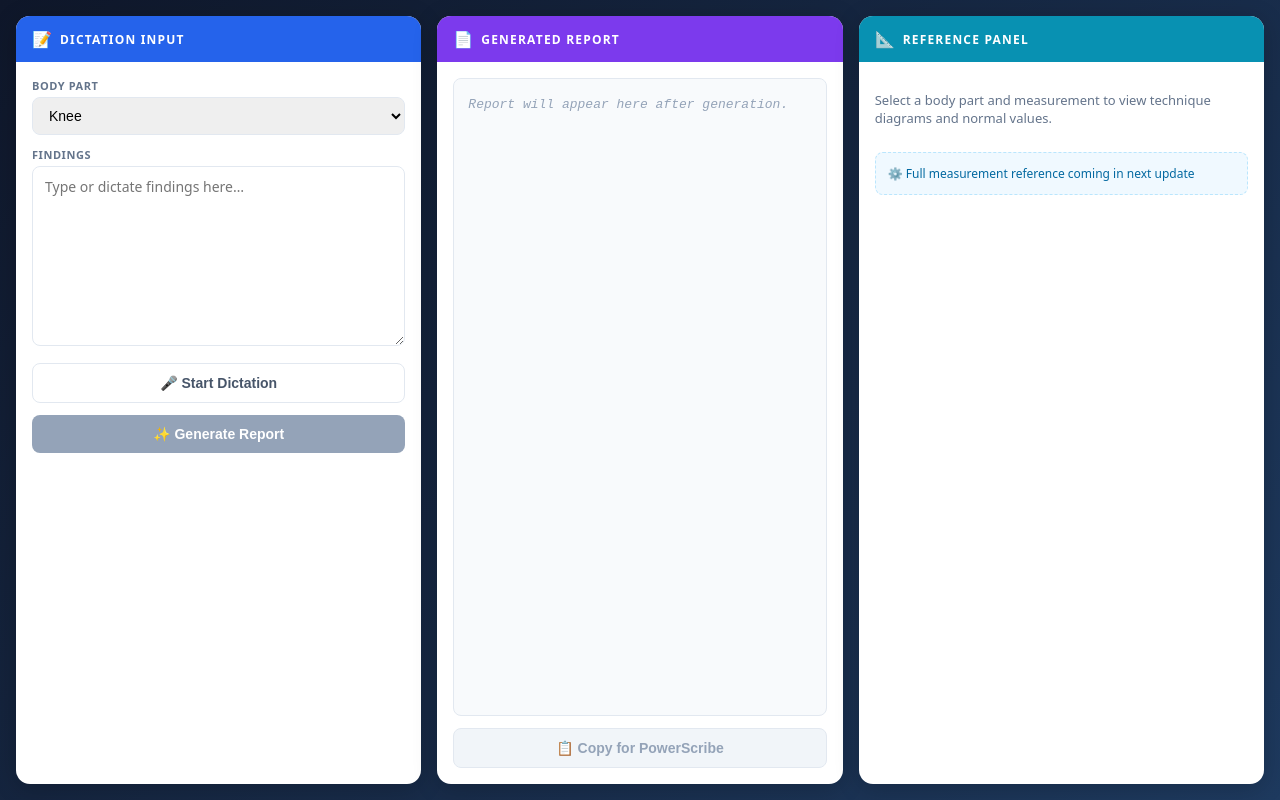
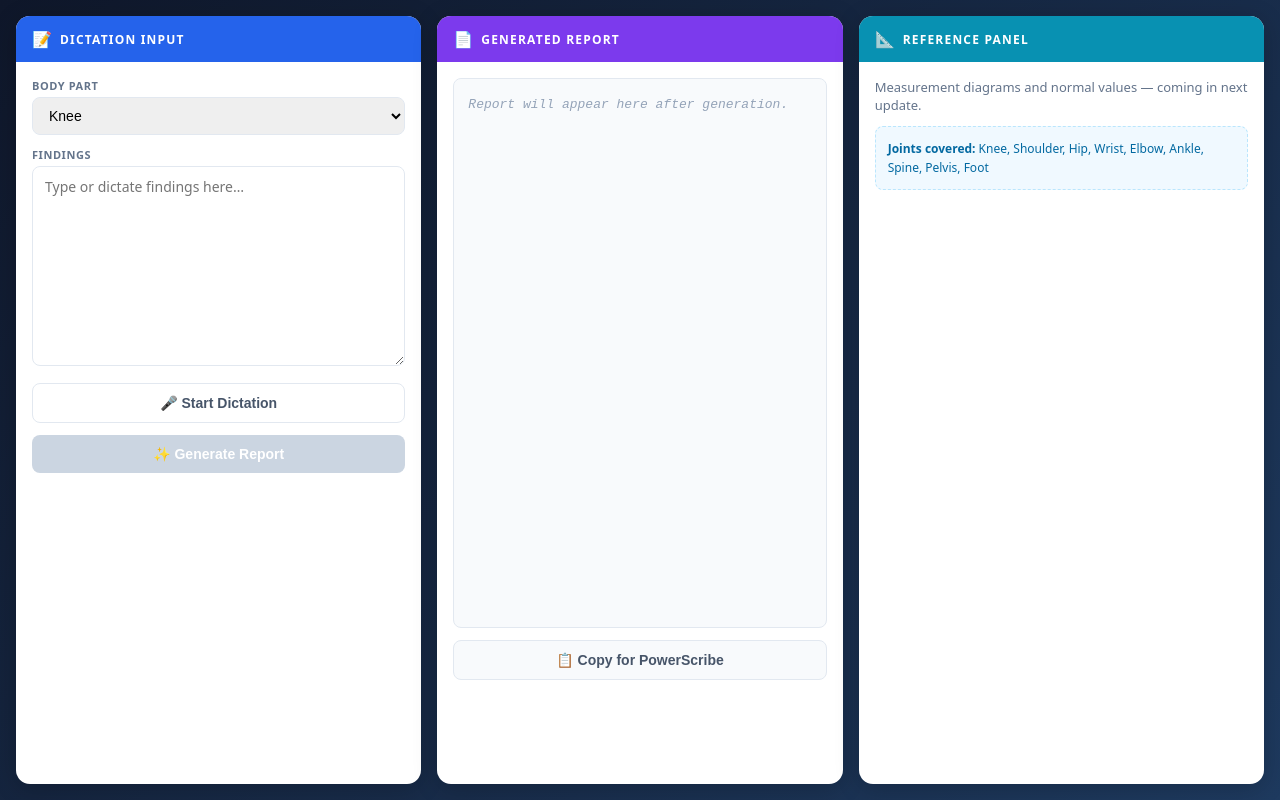
Before and after one commit to adamsinger82/MRI-Reporting, a Next.js app: page /dashboard in a window 1280 px wide. Built offline with nearby package versions, Linux system fonts and the light colour scheme.

Commit message:
Update page.js

```diff
--- a/src/app/dashboard/page.js
+++ b/src/app/dashboard/page.js
@@ -6,25 +6,38 @@ const[report,setReport]=useState('');
 const[loading,setLoading]=useState(false);
 const[listening,setListening]=useState(false);
 const[body,setBody]=useState('knee');
+const[copied,setCopied]=useState(false);
 const recRef=useRef(null);
 const bodies=['knee','shoulder','hip','wrist','elbow','ankle','spine','pelvis','foot'];
 const grid={display:'grid',gridTemplateColumns:'repeat(3,1fr)',gap:'16px',padding:'16px',minHeight:'100vh',background:'linear-gradient(135deg,#0f172a,#1e3a5f)',fontFamily:'system-ui,sans-serif',boxSizing:'border-box'};
-const col=(c)=>({background:'white',borderRadius:'14px',padding:'0',display:'flex',flexDirection:'column',overflow:'hidden',boxShadow:'0 4px 24px rgba(0,0,0,0.2)'});
+const col=()=>({background:'white',borderRadius:'14px',padding:'0',display:'flex',flexDirection:'column',overflow:'hidden',boxShadow:'0 4px 24px rgba(0,0,0,0.2)'});
 const hdr=(c)=>({background:c,padding:'12px 16px',display:'flex',alignItems:'center',gap:'8px'});
 const htxt={color:'white',fontWeight:'700',fontSize:'12px',textTransform:'uppercase',letterSpacing:'0.1em',margin:0};
 const bod={padding:'16px',display:'flex',flexDirection:'column',gap:'12px',flex:1};
 const inp={width:'100%',padding:'9px 12px',border:'1px solid #e2e8f0',borderRadius:'8px',fontSize:'14px',boxSizing:'border-box'};
-const btn=(bg,disabled)=>({width:'100%',padding:'11px',borderRadius:'8px',border:'none',background:disabled?'#94a3b8':bg,color:'white',fontSize:'14px',fontWeight:'600',cursor:disabled?'not-allowed':'pointer'});
+const btn=(bg,disabled)=>({width:'100%',padding:'11px',borderRadius:'8px',border:'none',background:disabled?'#cbd5e1':bg,color:'white',fontSize:'14px',fontWeight:'600',cursor:disabled?'not-allowed':'pointer',transition:'all 0.15s'});
+
 const generate=async()=>{
   if(!text.trim())return;
   setLoading(true);setReport('');
   try{
-    const r=await fetch('https://api.anthropic.com/v1/messages',{method:'POST',headers:{'Content-Type':'application/json'},body:JSON.stringify({model:'claude-sonnet-4-6',max_tokens:1000,system:`You are an expert MSK radiologist. Generate a professional MRI report for a ${body} MRI. Use sections: TECHNIQUE, FINDINGS, IMPRESSION.`,messages:[{role:'user',content:`Body part: ${body}\nFindings: ${text}`}]})});
+    const r=await fetch('/api/generate',{
+      method:'POST',
+      headers:{'Content-Type':'application/json'},
+      body:JSON.stringify({
+        model:'claude-sonnet-4-6',
+        max_tokens:1000,
+        system:`You are an expert MSK radiologist. Generate a professional MRI report for a ${body} MRI. Use sections: TECHNIQUE, FINDINGS, IMPRESSION.`,
+        messages:[{role:'user',content:`Body part: ${body}\nFindings: ${text}`}]
+      })
+    });
     const d=await r.json();
-    setReport(d?.content?.[0]?.text||'Error generating report.');
-  }catch(e){setReport('Error. Please try again.');}
+    if(d?.error)setReport('Error: '+d.error);
+    else setReport(d?.content?.[0]?.text||'Error generating report.');
+  }catch(e){setReport('Network error. Please try again.');}
   setLoading(false);
 };
+
 const toggleMic=()=>{
   if(listening){recRef.current?.stop();setListening(false);return;}
   const SR=window.SpeechRecognition||window.webkitSpeechRecognition;
@@ -34,43 +47,91 @@ const toggleMic=()=>{
     rec.continuous=true;rec.interimResults=true;rec.lang='en-US';
     let final='';
     rec.onstart=()=>setListening(true);
-    rec.onresult=(e)=>{let interim='';for(let i=e.resultIndex;i<e.results.length;i++){const t=e.results[i][0].transcript;if(e.results[i].isFinal)final+=t+' ';else interim+=t;}setText(final+interim);};
+    rec.onresult=(e)=>{
+      let interim='';
+      for(let i=e.resultIndex;i<e.results.length;i++){
+        const t=e.results[i][0].transcript;
+        if(e.results[i].isFinal)final+=t+' ';
+        else interim+=t;
+      }
+      setText(final+interim);
+    };
     rec.onerror=(e)=>{setListening(false);if(e.error==='not-allowed')alert('Microphone access denied.');};
     rec.onend=()=>setListening(false);
     rec.start();recRef.current=rec;
   }catch(e){setListening(false);alert('Could not start microphone.');}
 };
+
+const copyReport=()=>{
+  if(!report)return;
+  navigator.clipboard.writeText(report);
+  setCopied(true);
+  setTimeout(()=>setCopied(false),2000);
+};
+
 return(
 <div style={grid}>
-  <div style={col('#2563eb')}>
+
+  {/* COL 1 - INPUT */}
+  <div style={col()}>
     <div style={hdr('#2563eb')}><span style={{fontSize:16}}>📝</span><p style={htxt}>Dictation Input</p></div>
     <div style={bod}>
-      <div><label style={{fontSize:11,fontWeight:600,color:'#64748b',textTransform:'uppercase',letterSpacing:'0.05em',display:'block',marginBottom:4}}>Body Part</label>
-        <select style={inp} value={body} onChange={e=>setBody(e.target.value)}>{bodies.map(b=><option key={b} value={b}>{b.charAt(0).toUpperCase()+b.slice(1)}</option>)}</select>
+      <div>
+        <label style={{fontSize:11,fontWeight:600,color:'#64748b',textTransform:'uppercase',letterSpacing:'0.05em',display:'block',marginBottom:4}}>Body Part</label>
+        <select style={inp} value={body} onChange={e=>setBody(e.target.value)}>
+          {bodies.map(b=><option key={b} value={b}>{b.charAt(0).toUpperCase()+b.slice(1)}</option>)}
+        </select>
       </div>
-      <div><label style={{fontSize:11,fontWeight:600,color:'#64748b',textTransform:'uppercase',letterSpacing:'0.05em',display:'block',marginBottom:4}}>Findings</label>
-        <textarea style={{...inp,minHeight:180,resize:'vertical',lineHeight:1.6,fontFamily:'inherit',border:listening?'1.5px solid #ef4444':'1px solid #e2e8f0'}} value={text} onChange={e=>setText(e.target.value)} placeholder="Type or dictate findings here…"/>
+      <div>
+        <label style={{fontSize:11,fontWeight:600,color:'#64748b',textTransform:'uppercase',letterSpacing:'0.05em',display:'block',marginBottom:4}}>Findings</label>
+        <textarea
+          style={{...inp,minHeight:200,resize:'vertical',lineHeight:1.6,fontFamily:'inherit',border:listening?'1.5px solid #ef4444':'1px solid #e2e8f0',outline:'none'}}
+          value={text}
+          onChange={e=>setText(e.target.value)}
+          placeholder="Type or dictate findings here…"
+        />
       </div>
-      <button style={{...btn(listening?'#ef4444':'white',false),color:listening?'white':'#475569',border:'1px solid #e2e8f0'}} onClick={toggleMic}>{listening?'⏹ Stop Recording':'🎤 Start Dictation'}</button>
-      <button style={btn('linear-gradient(135deg,#2563eb,#1d4ed8)',loading||!text.trim())} onClick={generate} disabled={loading||!text.trim()}>{loading?'Generating…':'✨ Generate Report'}</button>
+      <button
+        style={{...btn(listening?'#ef4444':'white',false),color:listening?'white':'#475569',border:'1.5px solid '+(listening?'#ef4444':'#e2e8f0')}}
+        onClick={toggleMic}>
+        {listening?'⏹ Stop Recording':'🎤 Start Dictation'}
+      </button>
+      <button style={btn('linear-gradient(135deg,#2563eb,#1d4ed8)',loading||!text.trim())} onClick={generate} disabled={loading||!text.trim()}>
+        {loading?'Generating…':'✨ Generate Report'}
+      </button>
     </div>
   </div>
-  <div style={col('#7c3aed')}>
+
+  {/* COL 2 - REPORT */}
+  <div style={col()}>
     <div style={hdr('#7c3aed')}><span style={{fontSize:16}}>📄</span><p style={htxt}>Generated Report</p></div>
     <div style={bod}>
-      <div style={{flex:1,padding:14,border:'1px solid #e2e8f0',borderRadius:8,fontSize:13,lineHeight:1.8,whiteSpace:'pre-wrap',overflowY:'auto',minHeight:300,background:'#f8fafc',fontFamily:"'Courier New',monospace"}}>
-        {loading?<span style={{color:'#94a3b8',fontStyle:'italic'}}>Generating…</span>:report||<span style={{color:'#94a3b8',fontStyle:'italic'}}>Report will appear here after generation.</span>}
+      <div style={{flex:1,padding:14,border:'1px solid #e2e8f0',borderRadius:8,fontSize:13,lineHeight:1.8,whiteSpace:'pre-wrap',overflowY:'auto',minHeight:320,maxHeight:'65vh',background:'#f8fafc',fontFamily:"'Courier New',monospace"}}>
+        {loading
+          ?<span style={{color:'#94a3b8',fontStyle:'italic'}}>Generating report…</span>
+          :report||<span style={{color:'#94a3b8',fontStyle:'italic'}}>Report will appear here after generation.</span>
+        }
       </div>
-      <button style={{...btn('#475569',!report),background:!report?'#f1f5f9':'white',color:!report?'#94a3b8':'#475569',border:'1px solid #e2e8f0'}} onClick={()=>{if(report)navigator.clipboard.writeText(report);}} disabled={!report}>📋 Copy for PowerScribe</button>
+      <button
+        style={{...btn(copied?'#16a34a':'white',!report),color:copied?'white':'#475569',border:'1.5px solid '+(copied?'#86efac':'#e2e8f0'),background:copied?'#16a34a':(!report?'#f8fafc':'white')}}
+        onClick={copyReport}
+        disabled={!report}>
+        {copied?'✓ Copied to Clipboard':'📋 Copy for PowerScribe'}
+      </button>
     </div>
   </div>
-  <div style={col('#0891b2')}>
+
+  {/* COL 3 - REFERENCE */}
+  <div style={col()}>
     <div style={hdr('#0891b2')}><span style={{fontSize:16}}>📐</span><p style={htxt}>Reference Panel</p></div>
     <div style={bod}>
-      <p style={{color:'#64748b',fontSize:13}}>Select a body part and measurement to view technique diagrams and normal values.</p>
-      <div style={{padding:'12px',background:'#f0f9ff',borderRadius:8,border:'1px dashed #bae6fd',color:'#0369a1',fontSize:12}}>⚙️ Full measurement reference coming in next update</div>
+      <p style={{color:'#64748b',fontSize:13,margin:0}}>Measurement diagrams and normal values — coming in next update.</p>
+      <div style={{padding:'12px',background:'#f0f9ff',borderRadius:8,border:'1px dashed #bae6fd',color:'#0369a1',fontSize:12,lineHeight:1.6}}>
+        <strong>Joints covered:</strong> Knee, Shoulder, Hip, Wrist, Elbow, Ankle, Spine, Pelvis, Foot
+      </div>
     </div>
   </div>
+
 </div>
 );
 }
```
